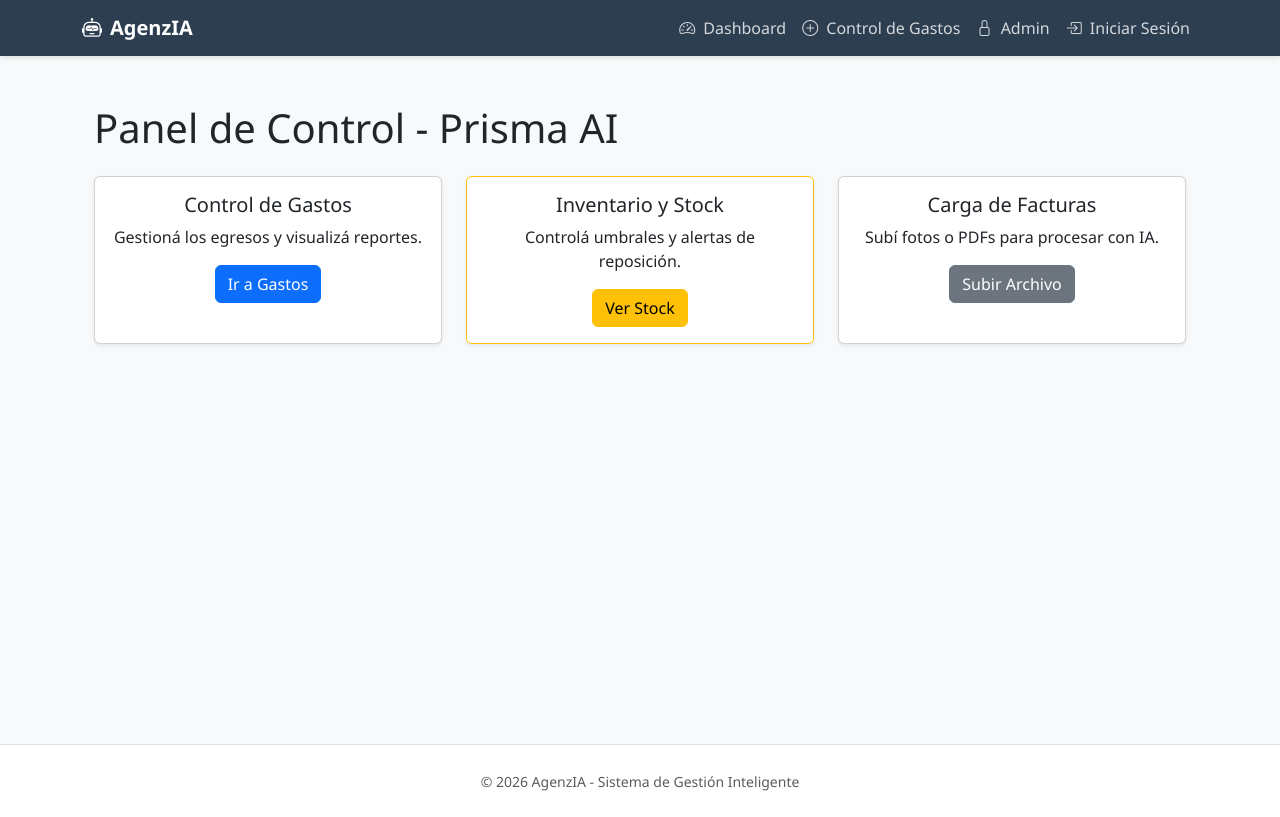
After one commit to LucianoCingolani/agenzia, a Django app: template gestion/templates/gestion/home.html in a window 1280 px wide. The commit adds this page. Run offline with Django 5.2, Linux system fonts and the light colour scheme; the template is opened without the code that fills it, so the values that code supplies are empty.

Commit message:
login gral

```diff
--- a/core/settings.py
+++ b/core/settings.py
@@ -131,7 +131,7 @@ CSRF_TRUSTED_ORIGINS = [
 LOGIN_URL = 'login'
 
 # URL a la que va el usuario después de loguearse con éxito
-LOGIN_REDIRECT_URL = 'gastos_generales'
+LOGIN_REDIRECT_URL = 'home'
 
 # URL a la que va después de cerrar sesión
 LOGOUT_REDIRECT_URL = 'login'
--- a/gestion/templates/gestion/base.html
+++ b/gestion/templates/gestion/base.html
@@ -45,6 +45,19 @@
                             <i class="bi bi-lock me-1"></i> Admin
                         </a>
                     </li>
+                    {% if user.is_authenticated %}
+                    <li class="nav-item">
+                        <a class="nav-link" href="{% url 'logout' %}">
+                            <i class="bi bi-box-arrow-right me-1"></i> Cerrar Sesión
+                        </a>
+                    </li>
+                    {% else %}
+                    <li class="nav-item">
+                        <a class="nav-link" href="{% url 'login' %}">
+                            <i class="bi bi-box-arrow-in-right me-1"></i> Iniciar Sesión
+                        </a>
+                    </li>
+                    {% endif %}
                 </ul>
             </div>
         </div>
--- /dev/null
+++ b/gestion/templates/gestion/home.html
@@ -0,0 +1,37 @@
+{% extends "gestion/base.html" %}
+
+{% block content %}
+<div class="container mt-5">
+    <h1 class="mb-4">Panel de Control - Prisma AI</h1> <div class="row g-4">
+        <div class="col-md-4">
+            <div class="card h-100 shadow-sm">
+                <div class="card-body text-center">
+                    <h5 class="card-title">Control de Gastos</h5>
+                    <p class="card-text">Gestioná los egresos y visualizá reportes.</p>
+                    <a href="{% url 'gastos_generales' %}" class="btn btn-primary">Ir a Gastos</a>
+                </div>
+            </div>
+        </div>
+
+        <div class="col-md-4">
+            <div class="card h-100 shadow-sm border-warning">
+                <div class="card-body text-center">
+                    <h5 class="card-title">Inventario y Stock</h5>
+                    <p class="card-text">Controlá umbrales y alertas de reposición.</p>
+                    <a href="{% url 'dashboard' %}" class="btn btn-warning">Ver Stock</a>
+                </div>
+            </div>
+        </div>
+
+        <div class="col-md-4">
+            <div class="card h-100 shadow-sm">
+                <div class="card-body text-center">
+                    <h5 class="card-title">Carga de Facturas</h5>
+                    <p class="card-text">Subí fotos o PDFs para procesar con IA.</p>
+                    <a href="{% url 'subir_factura' %}" class="btn btn-secondary">Subir Archivo</a>
+                </div>
+            </div>
+        </div>
+    </div>
+</div>
+{% endblock %}
--- a/gestion/views.py
+++ b/gestion/views.py
@@ -193,3 +193,6 @@ def exportar_gastos_excel(request):
     response['Content-Disposition'] = f'attachment; filename="Gastos_{timezone.now().strftime("%m_%Y")}.xlsx"'
     wb.save(response)
     return response
+
+def home(request):
+    return render(request, 'gestion/home.html')
```
